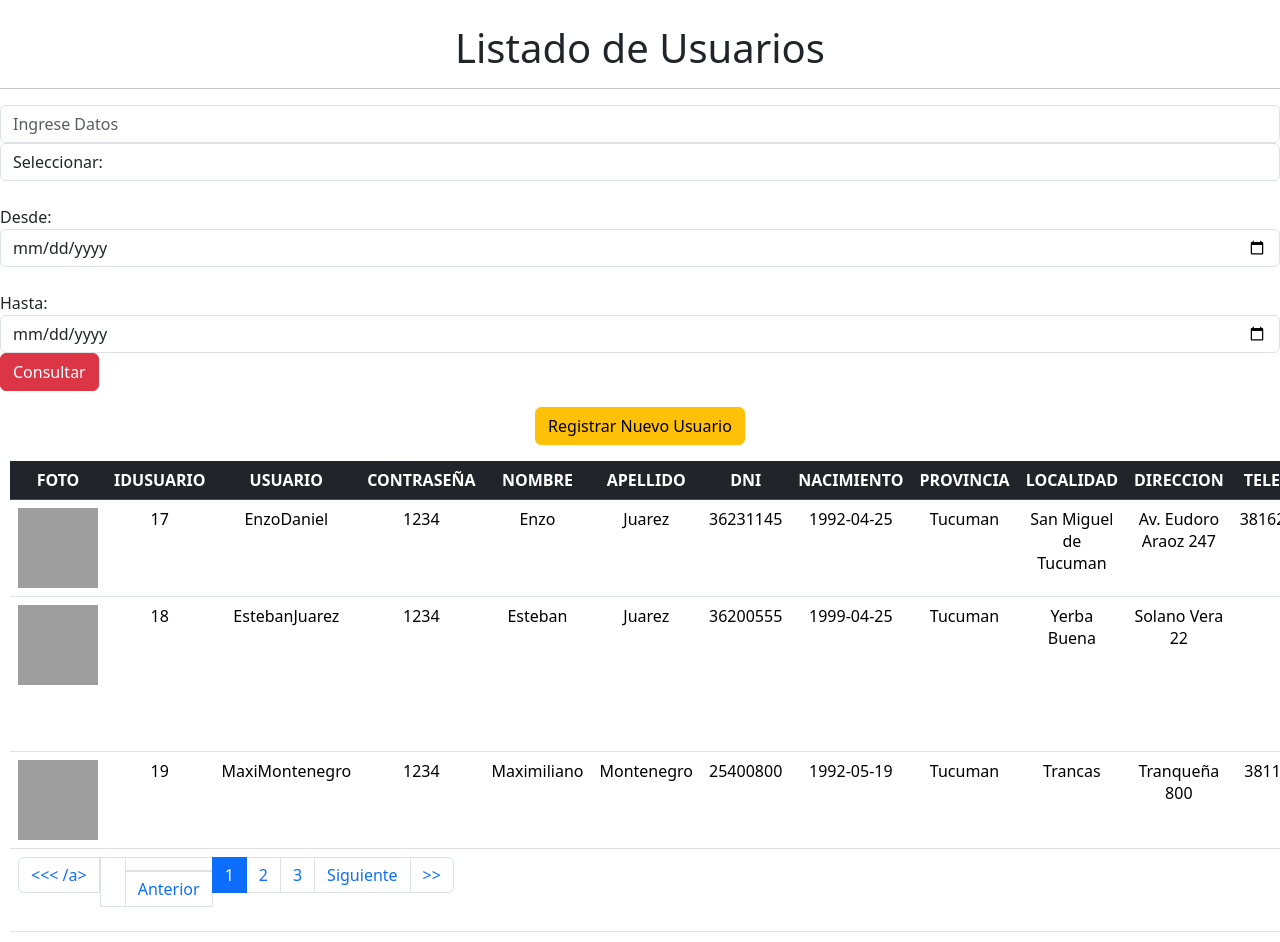
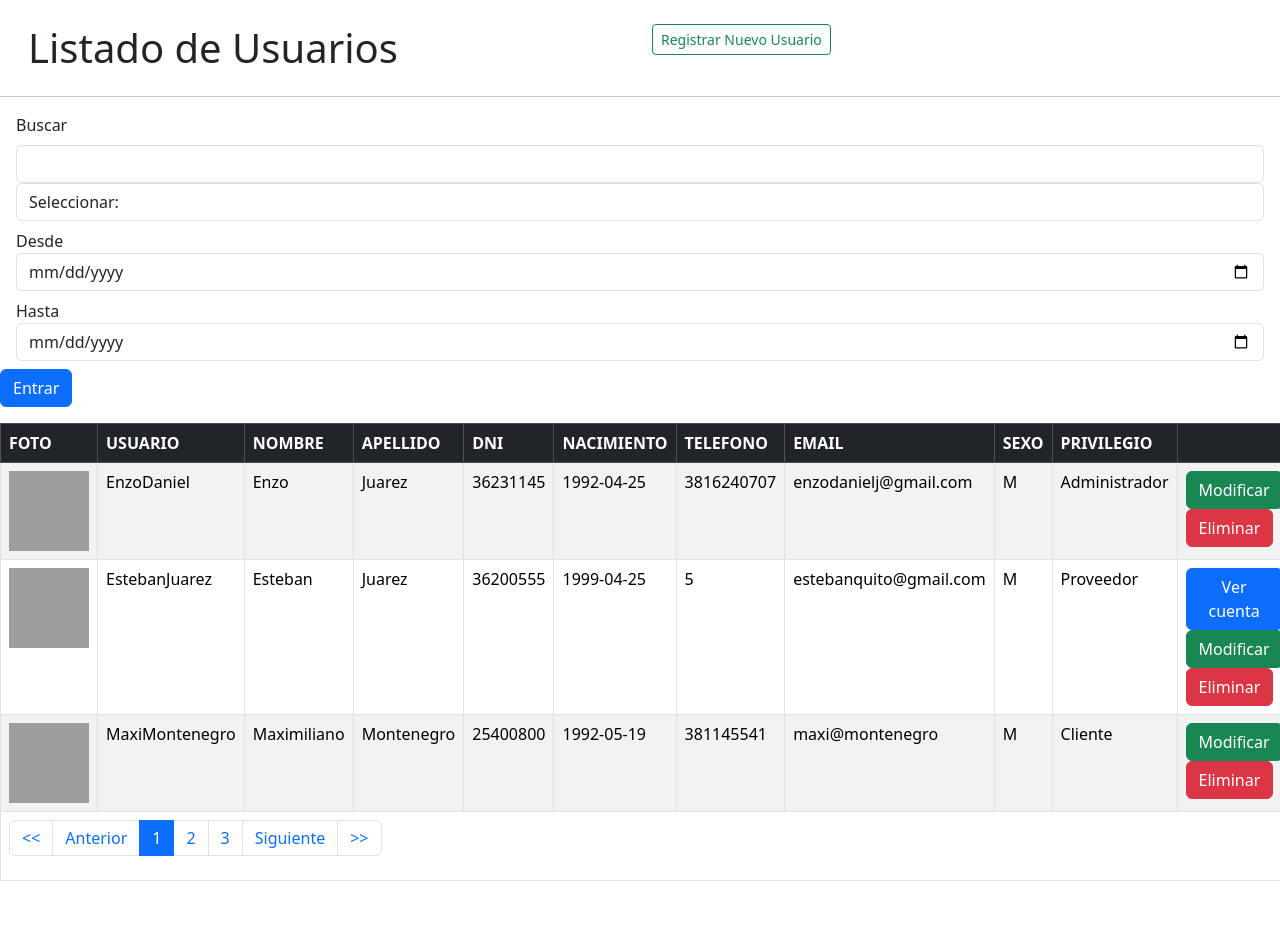
Before and after one commit to ricardomunozdev/php_problems, a PHP site: page /usuarios/index.php?pagina=1 in a window 1280 px wide; the page is wider, and only the part inside the window is pictured. Shown: the part 92-1034 px from the top of that part. After the commit the page ends 973 px from the top of that part, so only its background shows below. Run offline with PHP 8.4, Linux system fonts and the light colour scheme; a user stored in the database is signed in; data comes from the database, SQL or seed files in the repository; some libraries are stand-ins or nearby versions; grey boxes are pictures that could not be loaded.

Commit message:
chore: refactor usuarios index: class head footer

```diff
--- a/market_v1/negocio/config/footer.php
+++ b/market_v1/negocio/config/footer.php
@@ -1 +1,3 @@
-<?php
+</body>
+
+</html>
--- a/market_v1/negocio/config/head.php
+++ b/market_v1/negocio/config/head.php
@@ -1,3 +1,7 @@
+<html>
+
+<head>
+    <title>Market</title>
     <meta charset="UTF-8">
     <meta name="viewport" content="width=device-width, initial-scale=1, shrink-to-fit=no">
     <link rel="stylesheet" type="text/css" href="../css/bootstrap.css">
@@ -5,3 +9,7 @@
     <script src="js1.js" integrity="sha384-DfXdz2htPH0lsSSs5nCTpuj/zy4C+OGpamoFVy38MVBnE+IbbVYUew+OrCXaRkfj" crossorigin="anonymous"></script>
     <script src="js2.js" integrity="sha384-Q6E9RHvbIyZFJoft+2mJbHaEWldlvI9IOYy5n3zV9zzTtmI3UksdQRVvoxMfooAo" crossorigin="anonymous"></script>
     <script src="js3.js" integrity="sha384-OgVRvuATP1z7JjHLkuOU7Xw704+h835Lr+6QL9UvYjZE3Ipu6Tp75j7Bh/kR0JKI" crossorigin="anonymous"></script>
+</head>
+
+<body>
+    <?php include '../config/menu.php'; ?>
--- a/market_v1/negocio/usuarios/class.php
+++ b/market_v1/negocio/usuarios/class.php
@@ -13,16 +13,16 @@ class registros extends conexion
         $this->consulta = $this->con->query("SELECT * FROM usuarios");
         while ($this->recorrido = $this->consulta->fetch_array()) {
             echo '<tr>';
-            echo '<td>' . $this->recorrido['idusuario'] . '</td>';
+            // echo '<td>' . $this->recorrido['idusuario'] . '</td>';
             echo '<td>' . $this->recorrido['usuario'] . '</td>';
-            echo '<td>' . $this->recorrido['password'] . '</td>';
+            // echo '<td>' . $this->recorrido['password'] . '</td>';
             echo '<td>' . $this->recorrido['nombre'] . '</td>';
             echo '<td>' . $this->recorrido['apellido'] . '</td>';
             echo '<td>' . $this->recorrido['dni'] . '</td>';
             echo '<td>' . $this->recorrido['nacimiento'] . '</td>';
-            echo '<td>' . $this->recorrido['provincia'] . '</td>';
-            echo '<td>' . $this->recorrido['localidad'] . '</td>';
-            echo '<td>' . $this->recorrido['direccion'] . '</td>';
+            // echo '<td>' . $this->recorrido['provincia'] . '</td>';
+            // echo '<td>' . $this->recorrido['localidad'] . '</td>';
+            // echo '<td>' . $this->recorrido['direccion'] . '</td>';
             echo '<td>' . $this->recorrido['telefono'] . '</td>';
             echo '<td>' . $this->recorrido['email'] . '</td>';
             echo '<td>' . $this->recorrido['sexo'] . '</td>';
@@ -69,16 +69,21 @@ class registros2 extends conexion
 ?>
             <tr>
                 <td><img src="fotos/<?php echo $this->recorridos['dni']; ?> " width="80px" height="80px"></td>
-                <td><?php echo $this->recorridos['idusuario']; ?> </td>
+                <!-- <td><?php // echo $this->recorridos['idusuario'];
+                            ?> </td> -->
                 <td><?php echo $this->recorridos['usuario']; ?> </td>
-                <td><?php echo $this->recorridos['password']; ?> </td>
+                <!-- <td><?php // echo $this->recorridos['password'];
+                            ?> </td> -->
                 <td><?php echo $this->recorridos['nombre']; ?></td>
                 <td><?php echo $this->recorridos['apellido']; ?></td>
                 <td><?php echo $this->recorridos['dni']; ?></td>
                 <td><?php echo $this->recorridos['nacimiento']; ?></td>
-                <td><?php echo $this->recorridos['provincia']; ?></td>
-                <td><?php echo $this->recorridos['localidad']; ?></td>
-                <td><?php echo $this->recorridos['direccion']; ?></td>
+                <!-- <td><?php // echo $this->recorridos['provincia'];
+                            ?></td> -->
+                <!-- <td><?php // echo $this->recorridos['localidad'];
+                            ?></td> -->
+                <!-- <td><?php // echo $this->recorridos['direccion'];
+                            ?></td> -->
                 <td><?php echo $this->recorridos['telefono']; ?></td>
                 <td><?php echo $this->recorridos['email']; ?></td>
                 <td><?php echo $this->recorridos['sexo']; ?></td>
@@ -100,13 +105,23 @@ class registros2 extends conexion
                             break;
                         case 6:
                             echo 'Limitado';
+                            break;
+                        default:
+                            echo '';
+                            break;
                     } ?></td>
                 <td>
                     <?php if ($this->recorridos['privilegio'] == 5) {  ?>
-                        <a class="btn btn-primary" href="vercuenta.php?idusuario=<?php echo $this->recorridos['idusuario']; ?>">Ver cuenta</a>
+                        <a class="btn btn-primary" href="vercuenta.php?idusuario=<?php echo $this->recorridos['idusuario']; ?>">
+                            Ver cuenta
+                        </a>
                     <?php } ?>
-                    <a class="btn btn-success" href="formularioUpdate.php?idusuario=<?php echo $this->recorridos['idusuario']; ?>">Modificar</a>
-                    <a class="btn btn-danger" onclick="return confirm ('Desea eliminar el registro seleccionado?');" href="formularioEliminar.php?idusuario=<?php echo $this->recorridos['idusuario']; ?>">Eliminar</a>
+                    <a class="btn btn-success" href="formularioUpdate.php?idusuario=<?php echo $this->recorridos['idusuario']; ?>">
+                        Modificar
+                    </a>
+                    <a class="btn btn-danger" onclick="return confirm ('Desea eliminar el registro seleccionado?');" href="formularioEliminar.php?idusuario=<?php echo $this->recorridos['idusuario']; ?>">
+                        Eliminar
+                    </a>
                 </td>
             </tr>
         <?php
@@ -116,21 +131,42 @@ class registros2 extends conexion
             <td colspan="16" class="text-center">
                 <nav aria-label="Page navigation example">
                     <ul class="pagination">
-                        <li class="page-item"><a class="page-link" href="index.php?pagina=1">
-                                <<< /a>
+                        <li class="page-item">
+                            <a class="page-link" href="index.php?pagina=1">
+                                << </a>
                         </li>
-                        <li class="page-item"><a class="page-link" href="index.php?pagina=<?php echo $_GET['pagina'] - 1 ?>">Anterior</a></li>
+                        <li class="page-item">
+                            <a class="page-link" href="index.php?pagina=<?php echo ($_GET['pagina'] - 1 === 0) ?  1 : $_GET['pagina'] - 1; ?>">
+                                Anterior
+                            </a>
+                        </li>
                         <?php
                         for ($this->i = 1; $this->i <= $this->totalregistros; $this->i++) {
                         ?>
                             <li class="page-item <?php if ($_GET['pagina'] == $this->i) {
                                                         echo 'active';
-                                                    } ?>"><a class="page-link" href="index.php?pagina=<?php echo $this->i; ?>"><?php echo $this->i; ?></a></li>
+                                                    } ?>">
+                                <a class="page-link" href="index.php?pagina=<?php echo $this->i; ?>">
+                                    <?php echo $this->i; ?>
+                                </a>
+                            </li>
                         <?php
                         }
                         ?>
-                        <li class="page-item"><a class="page-link" href="index.php?pagina=<?php echo $_GET['pagina'] + 1 ?>">Siguiente</a></li>
-                        <li class="page-item"><a class="page-link" href="index.php?pagina=<?php echo $this->i - 1; ?>">>></a></li>
+                        <li class="page-item">
+                            <a class="page-link" href="index.php?pagina=<?php
+                                                                        if ((int)$_GET['pagina'] !== (int)$this->totalregistros)
+                                                                            echo $_GET['pagina'] + 1;
+                                                                        else
+                                                                            echo $_GET['pagina']; ?>">
+                                Siguiente
+                            </a>
+                        </li>
+                        <li class="page-item">
+                            <a class="page-link" href="index.php?pagina=<?php echo $this->i - 1; ?>">
+                                >>
+                            </a>
+                        </li>
                     </ul>
                 </nav>
             </td>
@@ -352,16 +388,16 @@ class registros3 extends conexion
         ?>
             <tr>
                 <td><img src="fotos/<?php echo $this->recorrido['dni']; ?> " width="80px" height="80px"></td>
-                <td><?php echo $this->recorrido['idusuario']; ?></td>
+                <!-- <td><?php // echo $this->recorrido['idusuario']; ?></td> -->
                 <td><?php echo $this->recorrido['usuario']; ?></td>
-                <td><?php echo $this->recorrido['password']; ?></td>
+                <!-- <td><?php // echo $this->recorrido['password']; ?></td> -->
                 <td><?php echo $this->recorrido['nombre']; ?></td>
                 <td><?php echo $this->recorrido['apellido']; ?></td>
                 <td><?php echo $this->recorrido['dni']; ?></td>
                 <td><?php echo $this->recorrido['nacimiento']; ?></td>
-                <td><?php echo $this->recorrido['provincia']; ?></td>
-                <td><?php echo $this->recorrido['localidad']; ?></td>
-                <td><?php echo $this->recorrido['direccion']; ?></td>
+                <!-- <td><?php // echo $this->recorrido['provincia']; ?></td> -->
+                <!-- <td><?php // echo $this->recorrido['localidad']; ?></td> -->
+                <!-- <td><?php // echo $this->recorrido['direccion']; ?></td> -->
                 <td><?php echo $this->recorrido['telefono']; ?></td>
                 <td><?php echo $this->recorrido['email']; ?></td>
                 <td><?php echo $this->recorrido['sexo']; ?></td>
@@ -406,16 +442,16 @@ class registros3 extends conexion
         ?>
             <tr>
                 <td><img src="fotos/<?php echo $this->recorrido['dni']; ?> " width="80px" height="80px"></td>
-                <td><?php echo $this->recorrido['idusuario']; ?></td>
+                <!-- <td><?php // echo $this->recorrido['idusuario']; ?></td> -->
                 <td><?php echo $this->recorrido['usuario']; ?></td>
-                <td><?php echo $this->recorrido['password']; ?></td>
+                <!-- <td><?php // echo $this->recorrido['password']; ?></td> -->
                 <td><?php echo $this->recorrido['nombre']; ?></td>
                 <td><?php echo $this->recorrido['apellido']; ?></td>
                 <td><?php echo $this->recorrido['dni']; ?></td>
                 <td><?php echo $this->recorrido['nacimiento']; ?></td>
-                <td><?php echo $this->recorrido['provincia']; ?></td>
-                <td><?php echo $this->recorrido['localidad']; ?></td>
-                <td><?php echo $this->recorrido['direccion']; ?></td>
+                <!-- <td><?php // echo $this->recorrido['provincia']; ?></td> -->
+                <!-- <td><?php // echo $this->recorrido['localidad']; ?></td> -->
+                <!-- <td><?php // echo $this->recorrido['direccion']; ?></td> -->
                 <td><?php echo $this->recorrido['telefono']; ?></td>
                 <td><?php echo $this->recorrido['email']; ?></td>
                 <td><?php echo $this->recorrido['sexo']; ?></td>
--- a/market_v1/negocio/usuarios/index.php
+++ b/market_v1/negocio/usuarios/index.php
@@ -1,49 +1,53 @@
-<html>
-
-<head>
 <?php include '../config/head.php'; ?>
-</head>
-
-<body>
-    <?php include '../config/menu.php'; ?>
 <br>
-    <h1 class="text-center">Listado de Usuarios</h1>
+<div class="row mx-sm-3 ">
+    <div class="col-6">
+        <h1>Listado de Usuarios</h1>
+    </div>
+    <div class="col-6">
+        <a href="formularioUsuario.php" class="btn btn-sm btn-outline-success float-right">
+            Registrar Nuevo Usuario
+        </a>
+    </div>
+</div>
 <hr>
-    <form id="busqueda" action="index.php" method="GET" enctype="multipart/form-data">
-        <div class="form-inline">
-            <input class="form-control" type="text" name="buscar" placeholder="Ingrese Datos">
-            <select class="form-control" name="tipo">
+<form id="busqueda" action="index.php" method="GET" enctype="multipart/form-data" class="form-inline">
+    <div class="form-group mx-sm-3 mb-2">
+        <label for="usuario" class=" mb-2">Buscar </label>
+        <input type="text" class="form-control" id="buscar" name="buscar" aria-describedby="buscarHelp"> <select class="form-control" name="tipo">
             <option value="">Seleccionar: </option>
             <option value="dni">DNI</option>
             <option value="apellido">Apellido</option>
             <option value="telefono">Telefono</option>
         </select>
-        </div><br>
-        <div class="form-inline">
-            <label>Desde:</label>
-            <input class="form-control" type="date" name="desde">
-        </div><br>
-        <div class="form-inline">
-            <label>Hasta:</label>
-            <input class="form-control" type="date" name="hasta">
-            <input class="form-inline btn btn-danger" type="submit" value="Consultar">
     </div>
+    <div class="form-group mx-sm-3 mb-2">
+        <label for="desde">Desde </label>
+        <input type="date" class="form-control" name="desde" id="desde">
+    </div>
+    <div class="form-group mx-sm-3 mb-2">
+        <label for="hasta">Hasta </label>
+        <input type="date" class="form-control" name="hasta" id="hasta">
+    </div>
+    <button type="submit" class="btn btn-primary">Entrar</button>
 </form>
-    <p class="text-center"><a href="formularioUsuario.php" class="btn btn-warning">Registrar Nuevo Usuario</a></p>
-    <table class="table table-atriped table-borderred text-center" style="margin: 10px 10px;">
+
+
+<div class="table-responsive">
+    <table class="table table-striped table-bordered">
         <thead class="table-dark">
             <tr>
                 <th>FOTO</th>
-                <th>IDUSUARIO</th>
+                <!-- <th>IDUSUARIO</th> -->
                 <th>USUARIO</th>
-                <th>CONTRASEÑA</th>
+                <!-- <th>CONTRASEÑA</th> -->
                 <th>NOMBRE</th>
                 <th>APELLIDO</th>
                 <th>DNI</th>
                 <th>NACIMIENTO</th>
-                <th>PROVINCIA</th>
-                <th>LOCALIDAD</th>
-                <th>DIRECCION</th>
+                <!-- <th>PROVINCIA</th> -->
+                <!-- <th>LOCALIDAD</th> -->
+                <!-- <th>DIRECCION</th> -->
                 <th>TELEFONO</th>
                 <th>EMAIL</th>
                 <th>SEXO</th>
@@ -69,6 +73,5 @@
             ?>
         </tbody>
     </table>
-</body>
-
-</html>
+</div>
+<?php include '../config/footer.php'; ?>
```
Also changed, not shown: market_v1/negocio/index.php (+9 -11 lines). Lines whose indentation alone changed are shown as unchanged.
